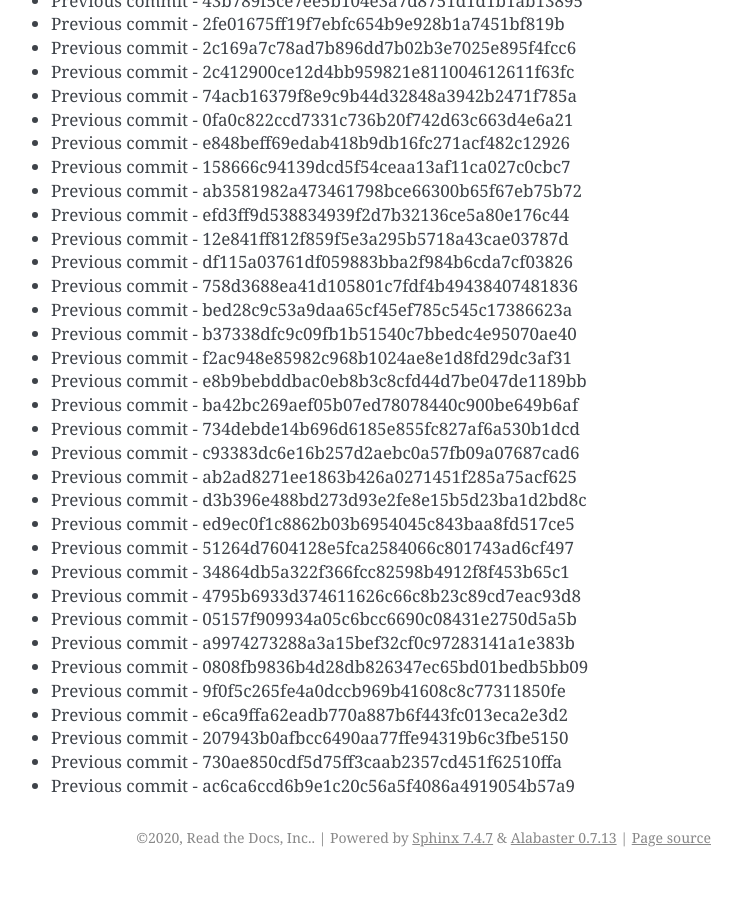
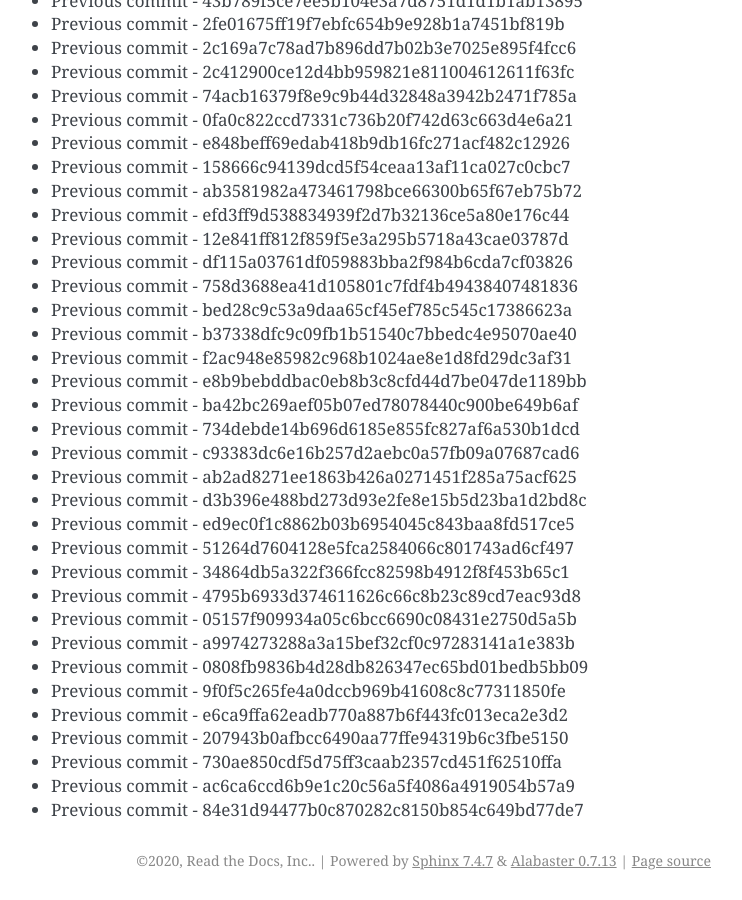
Before and after one commit to readthedocs/rtd-git-stresstest, a Sphinx documentation site: the page built from docs/updates.rst, in a window 1280 px wide and 900 px high, scrolled down 6271 px. Shown: the whole window, without its empty margins (399-1141 px from the left). Built offline with Sphinx 7.4.7, drawn with Linux system fonts in a browser that asks for light colours; before the commit the page ends 7148 px from its top, so only the background shows below that.

Commit message:
Generating commit from previous: 84e31d94477b0c870282c8150b854c649bd77de7

```diff
--- a/docs/updates.rst
+++ b/docs/updates.rst
@@ -295,3 +295,4 @@ It can be tested for any performance characteristics.
 * Previous commit - 207943b0afbcc6490aa77ffe94319b6c3fbe5150
 * Previous commit - 730ae850cdf5d75ff3caab2357cd451f62510ffa
 * Previous commit - ac6ca6ccd6b9e1c20c56a5f4086a4919054b57a9
+* Previous commit - 84e31d94477b0c870282c8150b854c649bd77de7
```
